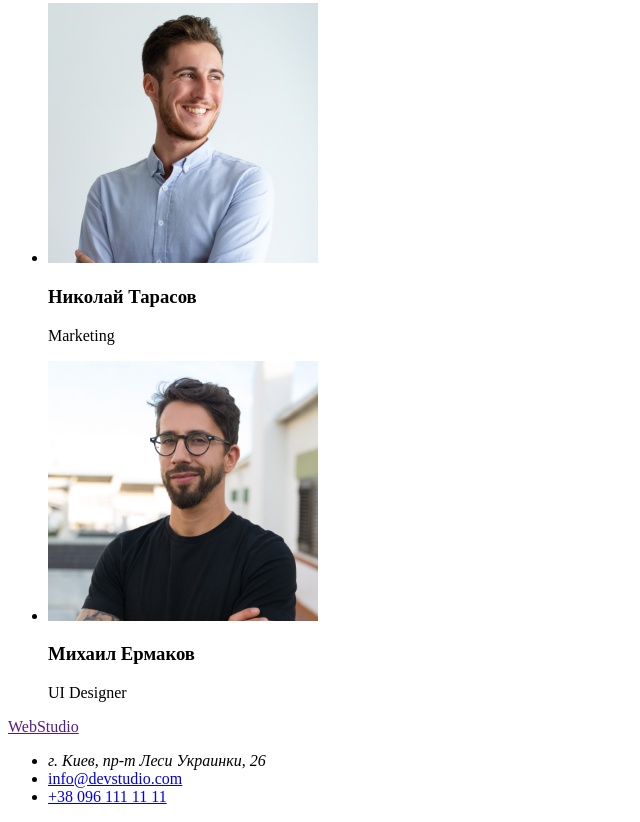
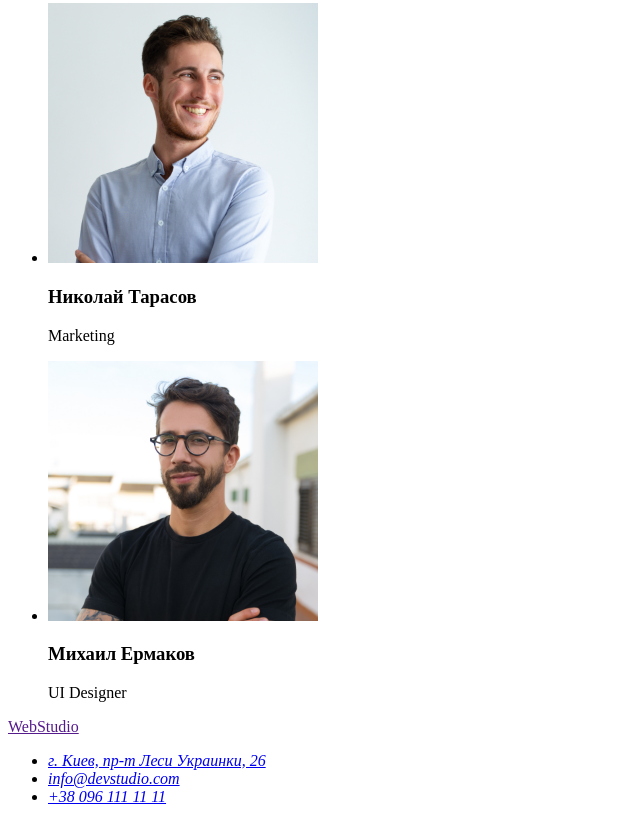
Before and after one commit to Vdovichenko1/goit-markup-hw-01, a plain HTML site: page index.html in a window 1280 px wide. Shown: the part 2333-3155 px from the top of the page, without its empty margins (0-640 px from the left). Drawn offline with Linux system fonts and the light colour scheme.

Commit message:
Объединил контакты в тег адрес

```diff
--- a/index.html
+++ b/index.html
@@ -75,11 +75,13 @@
     </main>
     <footer>
         <a href="">WebStudio</a>
-        <ul>
-            <li> <address>г. Киев, пр-т Леси Украинки, 26</address> </li>
-            <li> <a href="mailto:info@devstudio.com">info@devstudio.com</a> </li>
-            <li> <a href="tel:+380961111111">+38 096 111 11 11</a> </li>
-        </ul>
+        <address>
+            <ul>
+                <li> <a href="https://goo.gl/maps/F9UGEikjTN2jMp9C9">г. Киев, пр-т Леси Украинки, 26</a> </li>
+                <li> <a href="mailto:info@devstudio.com">info@devstudio.com</a> </li>
+                <li> <a href="tel:+380961111111">+38 096 111 11 11</a> </li>
+            </ul>
+        </address>
     </footer>
 </body>
 </html>
```
